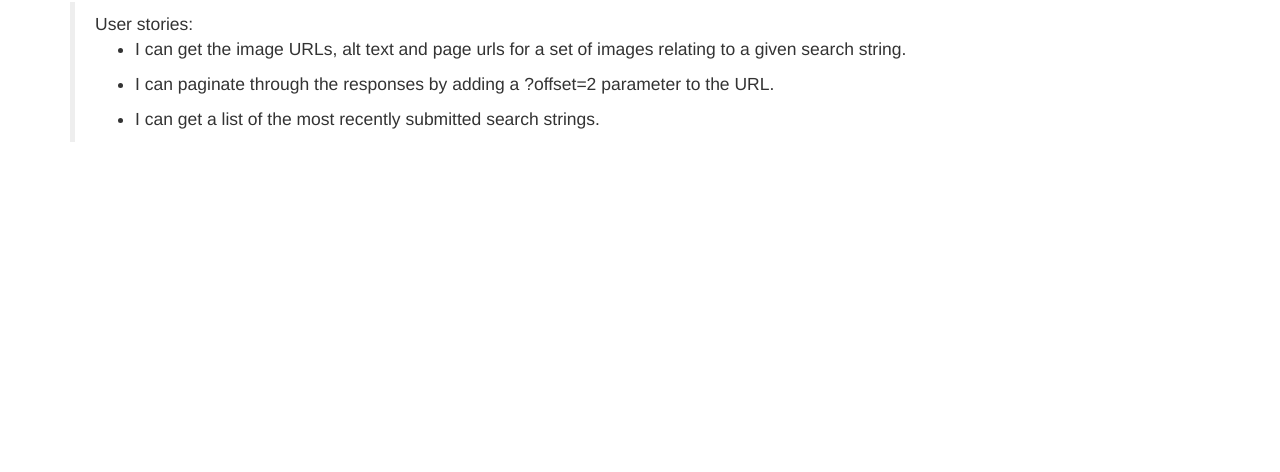
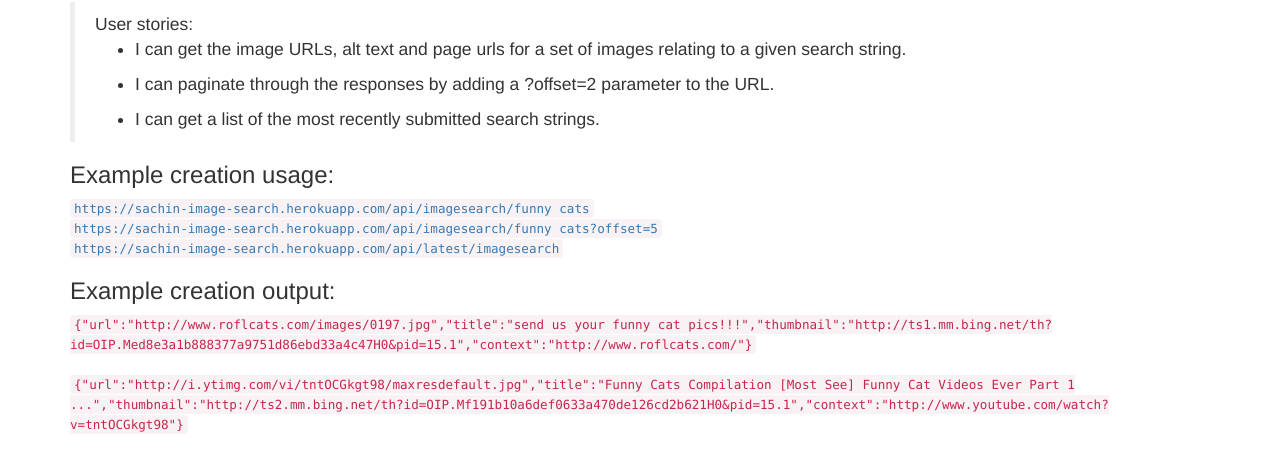
Before and after one commit to sachinmour/image-search, a website: page public/index.html in a window 1280 px wide. Shown: the part 68-540 px from the top of the page. Drawn offline with nearby package versions, Linux system fonts and the light colour scheme.

Commit message:
Getting Ready for deployment on heroku

```diff
--- a/app/controllers/bing_search.js
+++ b/app/controllers/bing_search.js
@@ -10,7 +10,7 @@
         if (!!offset) {
             options.skip = Number(offset);
         }
-        Bing.images("Ninja Turtles", options, function(error, res, body){
+        Bing.images(search_string, options, function(error, res, body){
           var array = [];
           body.d.results.forEach(function(data) {
               var object = { url: null, title: null, thumbnail: null, context: null };
--- a/public/index.html
+++ b/public/index.html
@@ -15,6 +15,20 @@
           <ul><li>I can paginate through the responses by adding a ?offset=2 parameter to the URL.</ul>
           <ul><li>I can get a list of the most recently submitted search strings.</ul>
         </blockquote>
+        <h3>Example creation usage:</h3>
+        <code><a href="https://sachin-image-search.herokuapp.com/api/imagesearch/funny%20cats">https://sachin-image-search.herokuapp.com/api/imagesearch/funny cats</a></code>
+        <br>
+        <code><a href="https://sachin-image-search.herokuapp.com/api/imagesearch/funny%20cats?offset=5">https://sachin-image-search.herokuapp.com/api/imagesearch/funny cats?offset=5</a></code>
+        <br>
+        <code><a href="https://sachin-image-search.herokuapp.com/api/latest/imagesearch">https://sachin-image-search.herokuapp.com/api/latest/imagesearch</a></code>
+        <h3>Example creation output:</h3>
+        <code>
+          {"url":"http://www.roflcats.com/images/0197.jpg","title":"send us your funny cat pics!!!","thumbnail":"http://ts1.mm.bing.net/th?id=OIP.Med8e3a1b888377a9751d86ebd33a4c47H0&pid=15.1","context":"http://www.roflcats.com/"}
+        </code>
+        <br><br>
+        <code>
+          {"url":"http://i.ytimg.com/vi/tntOCGkgt98/maxresdefault.jpg","title":"Funny Cats Compilation [Most See] Funny Cat Videos Ever Part 1 ...","thumbnail":"http://ts2.mm.bing.net/th?id=OIP.Mf191b10a6def0633a470de126cd2b621H0&pid=15.1","context":"http://www.youtube.com/watch?v=tntOCGkgt98"}
+        </code>
       </div>
     </body>
 
```
